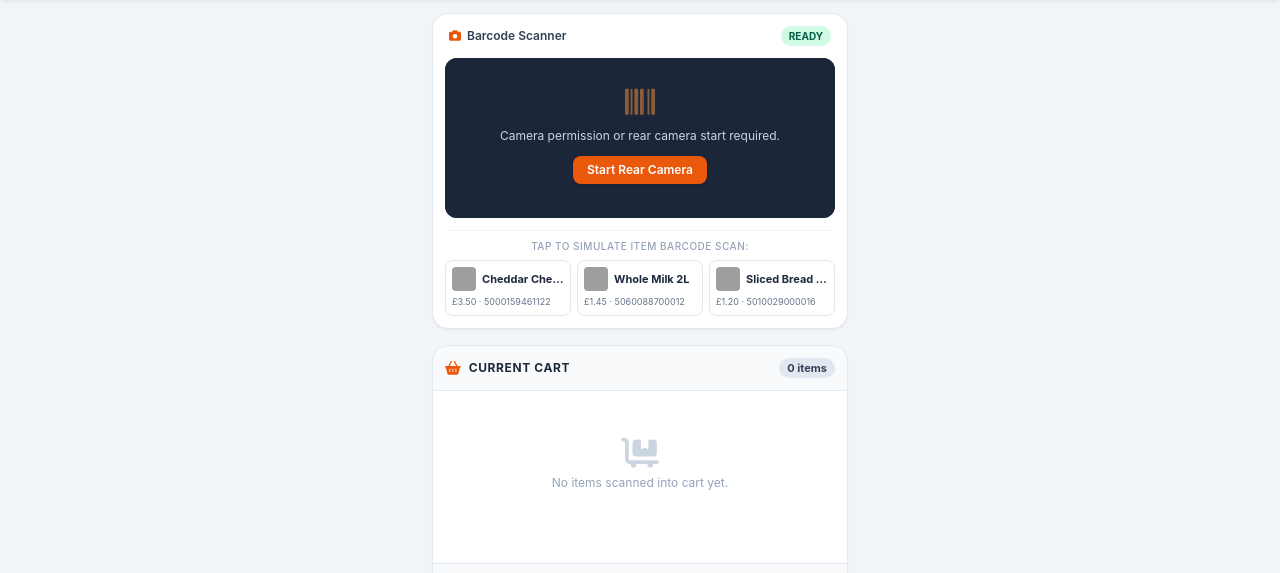
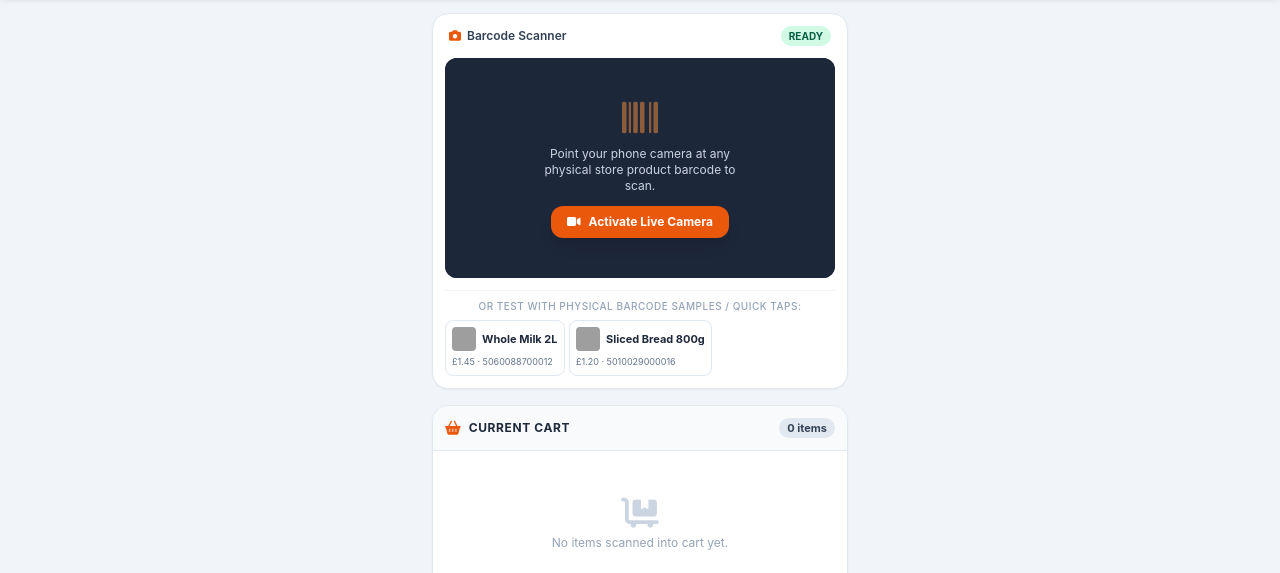
Before and after one commit to SiDOlu/orangepos, a plain HTML site: page index.html in a window 1280 px wide. Shown: the part 66-639 px from the top of the page. Drawn offline with nearby package versions, Linux system fonts and the light colour scheme; grey boxes are pictures that could not be loaded.

Commit message:
Enhance camera UI and barcode scanning functionality

```diff
--- a/index.html
+++ b/index.html
@@ -66,30 +66,30 @@
       </div>
 
       <!-- Live Camera Viewport -->
-      <div class="relative bg-slate-900 rounded-xl overflow-hidden min-h-[160px] flex items-center justify-center">
+      <div class="relative bg-slate-900 rounded-xl overflow-hidden min-h-[220px] flex items-center justify-center">
         <div id="reader" class="w-full"></div>
 
-        <!-- Fallback / Camera Placeholder -->
-        <div id="scanner-placeholder" class="absolute inset-0 flex flex-col items-center justify-center p-4 text-center bg-slate-800/90 text-white">
-          <i class="fa-solid fa-barcode text-3xl mb-2 text-orange-400 animate-pulse"></i>
-          <p class="text-xs text-slate-300 mb-3">Camera permission or rear camera start required.</p>
-          <button onclick="startCamera()" class="px-3.5 py-1.5 bg-orange-600 text-xs font-semibold rounded-lg shadow hover:bg-orange-500 transition mb-2">
-            Start Rear Camera
+        <!-- Live Scanning Target Reticle Overlay -->
+        <div id="scanner-reticle" class="absolute inset-0 pointer-events-none hidden flex flex-col items-center justify-center">
+          <div class="w-48 h-24 border-2 border-orange-500 rounded-xl relative shadow-[0_0_15px_rgba(249,115,22,0.5)]">
+            <div class="absolute inset-x-2 top-1/2 -translate-y-1/2 h-0.5 bg-rose-500/80 animate-pulse"></div>
+          </div>
+          <span class="mt-2 text-[10px] text-white/90 bg-black/60 px-2.5 py-0.5 rounded-full backdrop-blur-sm font-mono">Align EAN-13 / UPC Barcode</span>
+        </div>
+
+        <!-- Fallback / Camera Permission Screen -->
+        <div id="scanner-placeholder" class="absolute inset-0 flex flex-col items-center justify-center p-4 text-center bg-slate-800/95 text-white">
+          <i class="fa-solid fa-barcode text-4xl mb-2 text-orange-400 animate-pulse"></i>
+          <p class="text-xs text-slate-300 mb-3 max-w-[220px]">Point your phone camera at any physical store product barcode to scan.</p>
+          <button onclick="startCamera()" class="px-4 py-2 bg-orange-600 hover:bg-orange-500 text-xs font-bold rounded-xl shadow-lg transition flex items-center gap-2 active:scale-95">
+            <i class="fa-solid fa-video"></i> Activate Live Camera
           </button>
         </div>
       </div>
 
       <!-- Demo Barcode Quick Taps -->
       <div class="border-t border-slate-100 pt-2">
-        <p class="text-[10px] text-slate-400 font-medium mb-1.5 uppercase tracking-wider text-center">Tap to simulate item barcode scan:</p>
-        <div class="grid grid-cols-3 gap-1.5">
-          <button onclick="simulateScan('5000159461122')" class="text-left p-1.5 border border-slate-200 rounded-lg hover:bg-orange-50 hover:border-orange-300 transition">
-            <div class="flex items-center space-x-1.5 mb-1">
-              <img src="https://images.unsplash.com/photo-1552767059-ce182eadfac balance?auto=format&fit=crop&w=80&q=80" onerror="this.src='https://placehold.co/40x40/f97316/ffffff?text=Cheese'" class="w-6 h-6 object-cover rounded">
-              <p class="text-[11px] font-bold text-slate-800 truncate">Cheddar Cheese</p>
-            </div>
-            <p class="text-[9px] text-slate-500">£3.50 · 5000159461122</p>
-          </button>
+        <p class="text-[10px] text-slate-400 font-medium mb-1.5 uppercase tracking-wider text-center">Or test with physical barcode samples / Quick Taps:</p>
 
           <button onclick="simulateScan('5060088700012')" class="text-left p-1.5 border border-slate-200 rounded-lg hover:bg-orange-50 hover:border-orange-300 transition">
             <div class="flex items-center space-x-1.5 mb-1">
@@ -240,23 +240,33 @@
     let scanCooldown = false;
     let torchOn = false;
 
-    // Start Barcode Reader Camera Stream
+    // Start Live Barcode Reader Camera Stream
     function startCamera() {
       const placeholder = document.getElementById('scanner-placeholder');
+      const reticle = document.getElementById('scanner-reticle');
 
       if (!window.Html5Qrcode) {
-        console.warn("Html5Qrcode library not loaded");
+        showToast("Barcode library loading... please try again.", "error");
+        return;
+      }
+
+      if (html5QrCode) {
+        // If already initialized, avoid duplication
         return;
       }
 
       html5QrCode = new Html5Qrcode("reader");
 
       const config = {
-        fps: 10,
-        qrbox: { width: 220, height: 90 },
+        fps: 15,
+        qrbox: { width: 240, height: 110 },
+        aspectRatio: 1.5,
         formatsToSupport: [
           Html5QrcodeSupportedFormats.EAN_13,
-          Html5QrcodeSupportedFormats.UPC_A
+          Html5QrcodeSupportedFormats.EAN_8,
+          Html5QrcodeSupportedFormats.UPC_A,
+          Html5QrcodeSupportedFormats.UPC_E,
+          Html5QrcodeSupportedFormats.CODE_128
         ]
       };
 
@@ -267,10 +277,14 @@
         onScanFailure
       ).then(() => {
         placeholder.classList.add('hidden');
+        if (reticle) reticle.classList.remove('hidden');
         checkTorchSupport();
+        showToast("Live Camera Active", "success");
       }).catch(err => {
-        console.warn("Camera start failed, fallback to manual demo buttons", err);
+        console.warn("Camera access denied or unverified context:", err);
         placeholder.classList.remove('hidden');
+        if (reticle) reticle.classList.add('hidden');
+        showToast("Camera permission required or tap buttons below", "info");
       });
     }
 
@@ -284,16 +298,16 @@
       playBeepSound();
       processBarcode(decodedText);
 
-      // Lock cooldown (1.2 seconds) to avoid duplicate consecutive reads
+      // Lock cooldown (1.4 seconds) to avoid duplicate continuous reads of the same item
       setTimeout(() => {
         scanCooldown = false;
         document.getElementById('scan-status').innerText = 'Ready';
         document.getElementById('scan-status').className = 'bg-emerald-100 text-emerald-800 px-2 py-0.5 rounded-full text-[10px] font-bold uppercase';
-      }, 1200);
+      }, 1400);
     }
 
     function onScanFailure(error) {
-      // Quietly ignore frame decode misses
+      // Quietly ignore frame decode misses during continuous video feed
     }
 
     function simulateScan(barcode) {
@@ -327,9 +341,18 @@
       const product = PRODUCT_CATALOG[code];
       if (product) {
         addToCart(product);
-        showToast(`Added: ${product.name}`, 'success');
+        showToast(`Scanned: ${product.name}`, 'success');
       } else {
-        showToast(`Barcode ${code} not in database`, 'error');
+        // Fallback for real-world barcodes scanned that aren't in the demo dataset
+        const demoItem = {
+          id: Date.now(),
+          name: `Scanned Item (${code.slice(-4)})`,
+          price: 2.99,
+          taxable: false,
+          img: "https://placehold.co/80x80/f97316/ffffff?text=Item"
+        };
+        addToCart(demoItem);
+        showToast(`Item ${code} added to cart!`, 'success');
       }
     }
 
```
